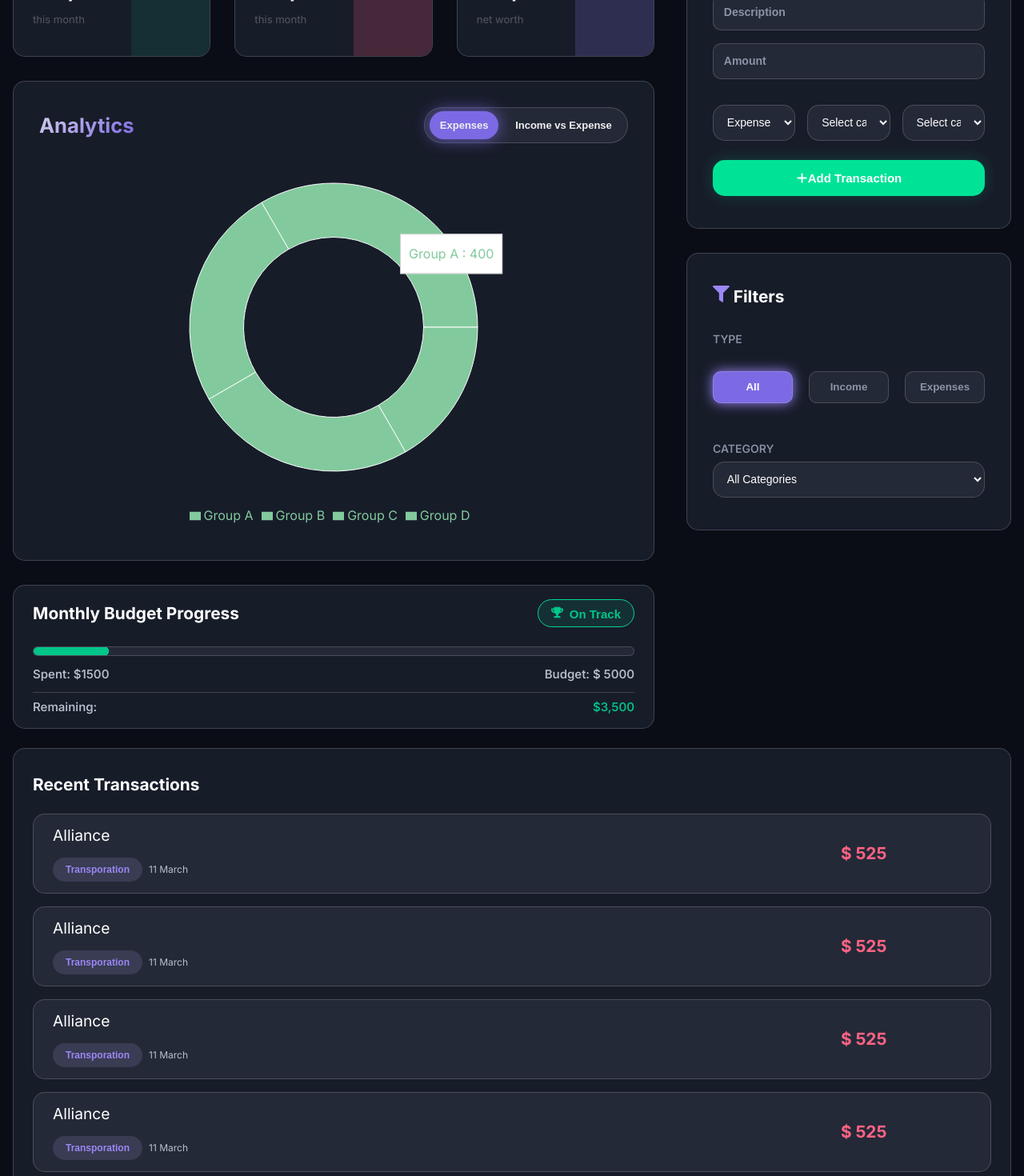
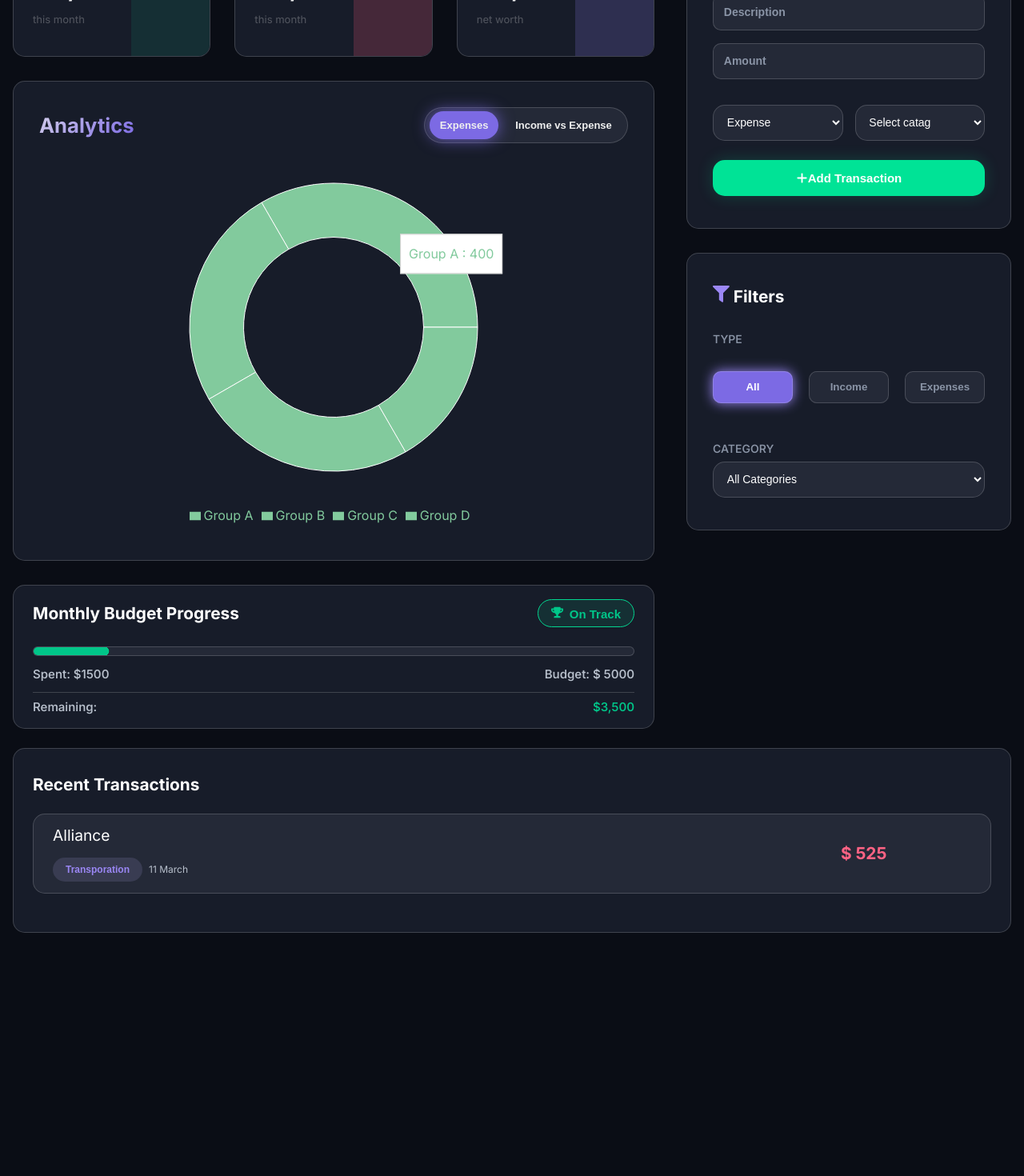
Before and after one commit to ALI-RAZA816/Expense-Tracker-Chart, a React (Vite) app: page / in a window 1280 px wide. Shown: the part 260-1730 px from the top of the page at 80% size. After the commit the page ends 1426 px from the top, so only its background shows below. Built offline with nearby package versions, Linux system fonts and the light colour scheme.

Commit message:
adding form states

```diff
--- a/src/App.jsx
+++ b/src/App.jsx
@@ -10,16 +10,29 @@ import {useState} from 'react';
 function App() {
 
 
+  const date = new Date();
   const months = ["Jan","Feb","March","April","May","June","July","Aug","Sep","Oct","Nov","Dec"];
-  const date = new Date();
 
   const budget = 5000;
-  const [transactions, setTransactions] = useState([]);
-  const [Desc, setDesc] = useState('');
-  const [Amount, setAmount] = useState('');
-  const [Type, setType] = useState('Expenses');
-  const [Category, setCategory] = useState('');
+  const [transaction, setTransaction] = useState([]);
+  const [type, setType] = useState('Expenses');
+  const [description, setDescription] = useState('');
+  const [amount, setAmount] = useState('');
+  const [category, setCategory] = useState('');
 
+
+  const changeTypeHandler = (value) => setType(value);
+  const addTransactionHandler = (event) =>{
+    event.preventDefault();
+    const newTransaction = [...transaction,{
+      description: description,
+      amount: amount,
+      type: type,
+      category: category,
+      date: date.getDate() +  " " + months[date.getMonth()]
+    }]
+    setTransaction(newTransaction);
+  }
 
   return (
     <>
@@ -32,7 +45,7 @@ function App() {
             <Progress budget = {budget}/>
           </div>
           <div className="right">
-            <FormSidebar/>
+            <FormSidebar type = {type} changeTypeHandler = {changeTypeHandler} setDescription={setDescription} description={description} amount ={amount} setAmount={setAmount} category = {category}  setCategory ={setCategory} addTransactionHandler ={addTransactionHandler}/>
           </div>
         </section>
       </main>
--- a/src/components/FormSidebar.jsx
+++ b/src/components/FormSidebar.jsx
@@ -3,7 +3,7 @@ import { FaPlus } from "react-icons/fa6";
 import { FaFilter } from "react-icons/fa";
 import { useState } from 'react';
 
-export default function FormSidebar({}) {
+export default function FormSidebar({type,changeTypeHandler,setDescription, description, amount, setAmount, category, setCategory, addTransactionHandler}) {
 
 
     const [isActive, setActive] = useState("all");
@@ -15,19 +15,19 @@ export default function FormSidebar({}) {
     <>
      <div className={style.transaction}>
             <h2>Add Transaction</h2>
-            <form>
-                <input type="text" placeholder='Description' />
-                <input type="number" placeholder='Amount' />
+            <form action='' onSubmit={addTransactionHandler}>
+                <input type="text" onInput={(event) => setDescription(event.target.value)} value={description} placeholder='Description' />
+                <input type="number" onInput={(event) => setAmount(event.target.value)} value={amount} placeholder='Amount' />
                 <div className={style.selection} >
                     <div style={{width:"100%"}}>
-                        <select name="" id="" >
-                            <option selected value="Expenses">Expense</option>
+                        <select name="" id="" value={type} onChange={(event)=> changeTypeHandler(event.target.value)} >
+                            <option value="Expenses">Expense</option>
                             <option value="Income">Income</option>
                         </select>
                     </div>
-                    <div style={{width:"100%"}}>
-                        <select name="" id="">
-                            <option selected disabled value="">Select catag</option>
+                    {type === "Expenses" ?<div style={{width:"100%"}}>
+                        <select name="" id="" onChange={(event)=> setCategory(event.target.value)} value={category}>
+                            <option value="">Select catag</option>
                             <option value="Housing">Housing</option>
                             <option value="Transporation">Transporation</option>
                             <option value="Food">Food</option>
@@ -38,16 +38,16 @@ export default function FormSidebar({}) {
                             <option value="Education">Eduction</option>
                             <option value="Other">Other</option>
                         </select>
-                    </div>
+                    </div> :
                     <div style={{width:"100%"}}>
-                        <select name="" id="">
-                            <option selected value= "" disabled>Select catag</option>
-                            <option value="Housing">Salary</option>
-                            <option value="Transporation">Freelance</option>
-                            <option value="Food">Investment</option>
-                            <option value="Utilities">Other</option>
+                        <select name="" id="" onChange={(event)=> setCategory(event.target.value)} value={category}>
+                            <option value="">Select catag</option>
+                            <option value="Salary">Salary</option>
+                            <option value="Freelance">Freelance</option>
+                            <option value="Investment">Investment</option>
+                            <option value="Other">Other</option>
                         </select>
-                    </div>
+                    </div>}
                 </div>
                 <button type='submit'><FaPlus /><span>Add Transaction</span></button>
             </form>
--- a/src/components/TransactionRecords.jsx
+++ b/src/components/TransactionRecords.jsx
@@ -20,50 +20,6 @@ export default function TransactionRecords() {
                         <span><MdDelete style={{color:"#ddd",fontSize:"1.1rem",cursor:"pointer"}} /></span>
                     </div>
                 </li>
-                <li style={{marginBottom:"1rem"}}>
-                    <div>
-                    <p className='title'><span>Alliance</span></p>
-                    <p><button>Transporation</button><span className='date'>11 March</span></p>
-                    </div>
-                    <div style={{display:"flex",alignItems:"center"}}>
-                        <span className='amount' style={{color:"#FF6384",fontSize:"1.3rem",fontWeight:"bold"}}>$ 525</span>
-                        <span style={{margin:"0 .8rem"}}><FaEdit style={{color:"#ddd",fontSize:"1.1rem",cursor:"pointer"}} /></span>
-                        <span><MdDelete style={{color:"#ddd",fontSize:"1.1rem",cursor:"pointer"}} /></span>
-                    </div>
-                </li>
-                <li style={{marginBottom:"1rem"}}>
-                    <div>
-                    <p className='title'><span>Alliance</span></p>
-                    <p><button>Transporation</button><span className='date'>11 March</span></p>
-                    </div>
-                    <div style={{display:"flex",alignItems:"center"}}>
-                        <span className='amount' style={{color:"#FF6384",fontSize:"1.3rem",fontWeight:"bold"}}>$ 525</span>
-                        <span style={{margin:"0 .8rem"}}><FaEdit style={{color:"#ddd",fontSize:"1.1rem",cursor:"pointer"}} /></span>
-                        <span><MdDelete style={{color:"#ddd",fontSize:"1.1rem",cursor:"pointer"}} /></span>
-                    </div>
-                </li>
-                <li style={{marginBottom:"1rem"}}>
-                    <div>
-                    <p className='title'><span>Alliance</span></p>
-                    <p><button>Transporation</button><span className='date'>11 March</span></p>
-                    </div>
-                    <div style={{display:"flex",alignItems:"center"}}>
-                        <span className='amount' style={{color:"#FF6384",fontSize:"1.3rem",fontWeight:"bold"}}>$ 525</span>
-                        <span style={{margin:"0 .8rem"}}><FaEdit style={{color:"#ddd",fontSize:"1.1rem",cursor:"pointer"}} /></span>
-                        <span><MdDelete style={{color:"#ddd",fontSize:"1.1rem",cursor:"pointer"}} /></span>
-                    </div>
-                </li>
-                <li style={{marginBottom:"1rem"}}>
-                    <div>
-                    <p className='title'><span>Alliance</span></p>
-                    <p><button>Transporation</button><span className='date'>11 March</span></p>
-                    </div>
-                    <div style={{display:"flex",alignItems:"center"}}>
-                        <span className='amount' style={{color:"#FF6384",fontSize:"1.3rem",fontWeight:"bold"}}>$ 525</span>
-                        <span style={{margin:"0 .8rem"}}><FaEdit style={{color:"#ddd",fontSize:"1.1rem",cursor:"pointer"}} /></span>
-                        <span><MdDelete style={{color:"#ddd",fontSize:"1.1rem",cursor:"pointer"}} /></span>
-                    </div>
-                </li>
             </ul>
         </div>
     </div>
```
